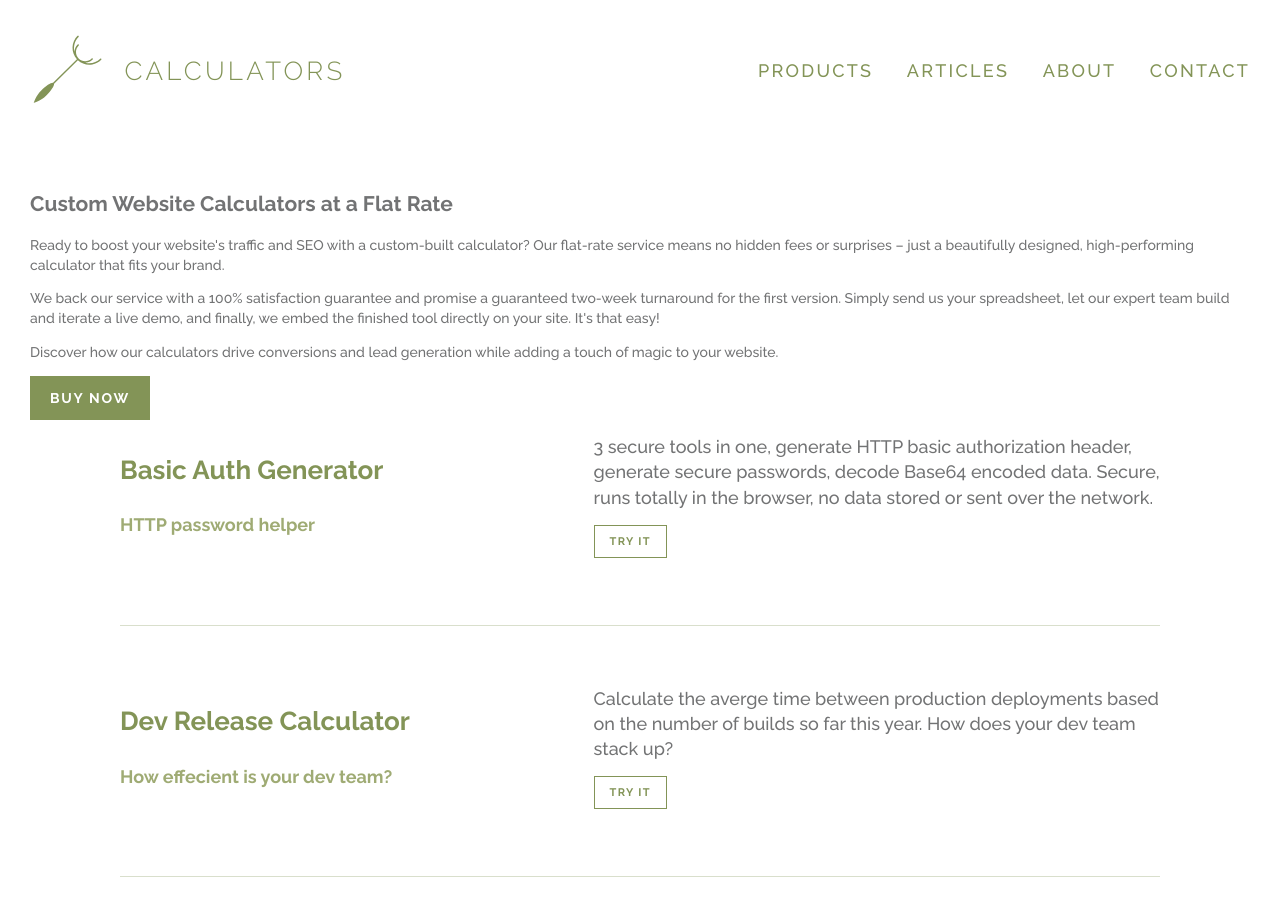
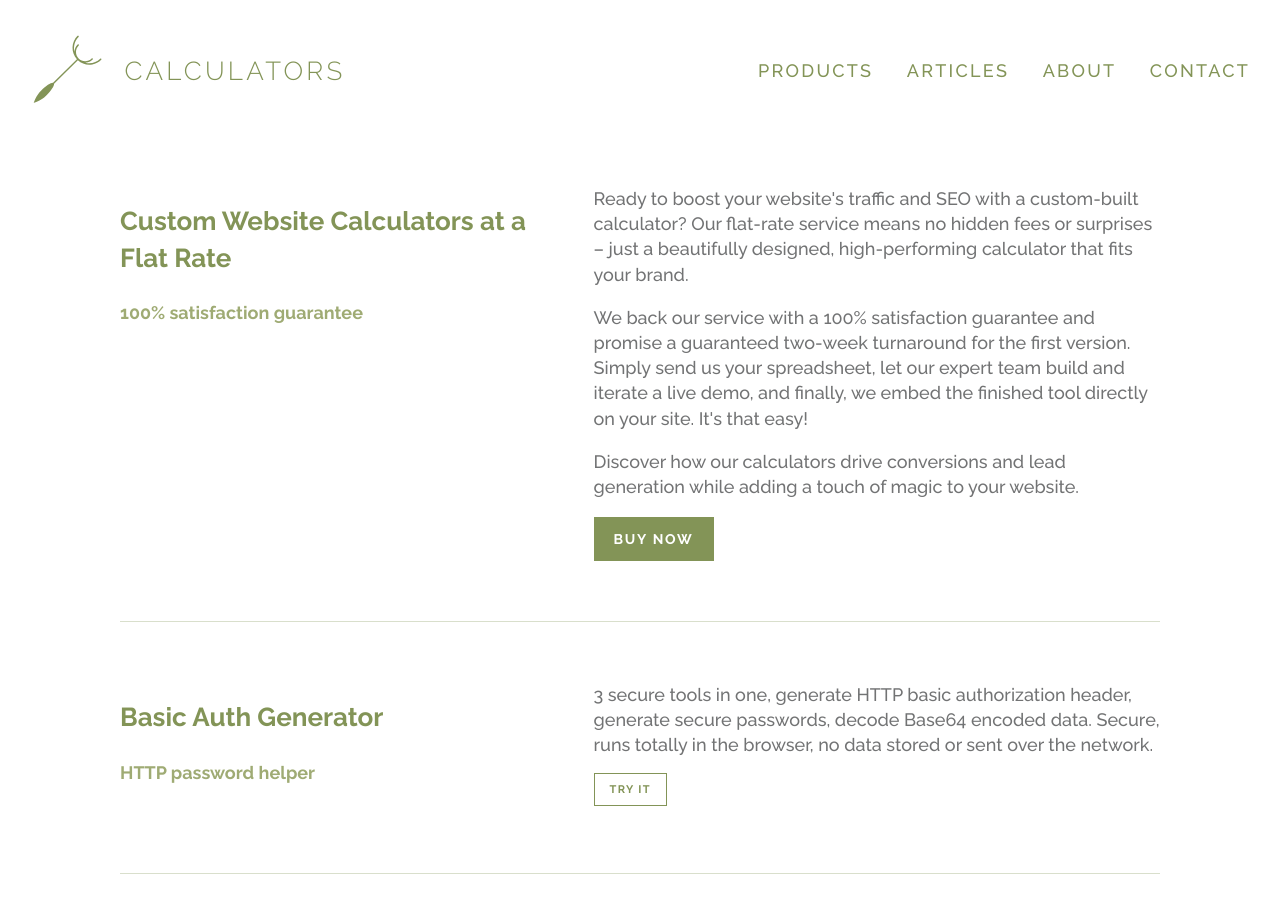
Before and after one commit to backupparachute/backupparachute.github.com, a Jekyll site: the page built from calculators.html, in a window 1280 px wide and 900 px high. Built offline with Jekyll 4.4.1, drawn with Linux system fonts in a browser that asks for light colours; comment, search, counter and statistics services are not loaded.

Commit message:
cleanup:

```diff
--- a/calculators.html
+++ b/calculators.html
@@ -4,12 +4,14 @@ title: Calculators
 # navOrder: 3
 ---
 
-<!-- Begin Flat Rate Calculator Service Section -->
-<section id="flat-rate-service" class="flat-rate-service-section bg-light py-5">
-  <div class="container">
-    <div class="row align-items-center">
-      <div class="col-md-8">
-        <h2 class="section-title">Custom Website Calculators at a Flat Rate</h2>
+<ul class="article-list">
+  <li class="article-preview">
+    <header>
+      <h1 class="article-title">Custom Website Calculators at a Flat Rate</h1>
+      <h4 class="article-date">100% satisfaction guarantee</h4>
+    </header>
+    <section>
+      <div class="article-blip">
         <p>
           Ready to boost your website's traffic and SEO with a custom-built calculator? Our flat-rate service means no hidden fees or surprises – just a beautifully designed, high-performing calculator that fits your brand.
         </p>
@@ -20,15 +22,9 @@ title: Calculators
           Discover how our calculators drive conversions and lead generation while adding a touch of magic to your website.
         </p>
       </div>
-      <div class="col-md-4 text-center">
-        <a href="#" class="btn btn-primary btn-lg" id="buy-now-button">Buy Now</a>
-      </div>
-    </div>
-  </div>
-</section>
-<!-- End Flat Rate Calculator Service Section -->
-
-<ul class="article-list">
+      <a class="btn btn-primary btn-lg" href="">Buy Now</a>
+    </section>
+  </li>
     <li class="article-preview">
       <header>
         <h1 class="article-title"><a href="https://backupparachute.com/basic-auth-generator/?utm_source=backupparachute&utm_medium=calc&utm_campaign=calc&utm_content=listtextlink">Basic Auth Generator</a></h1>
```
